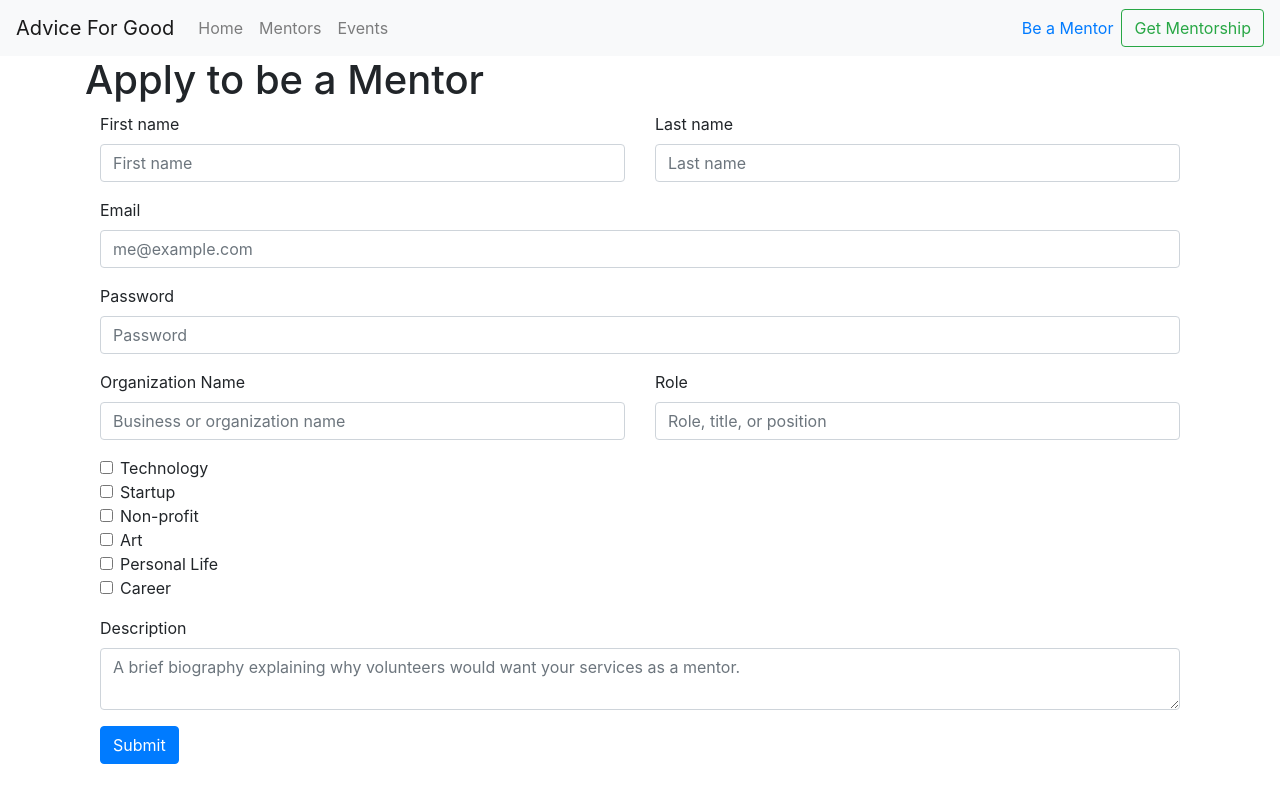
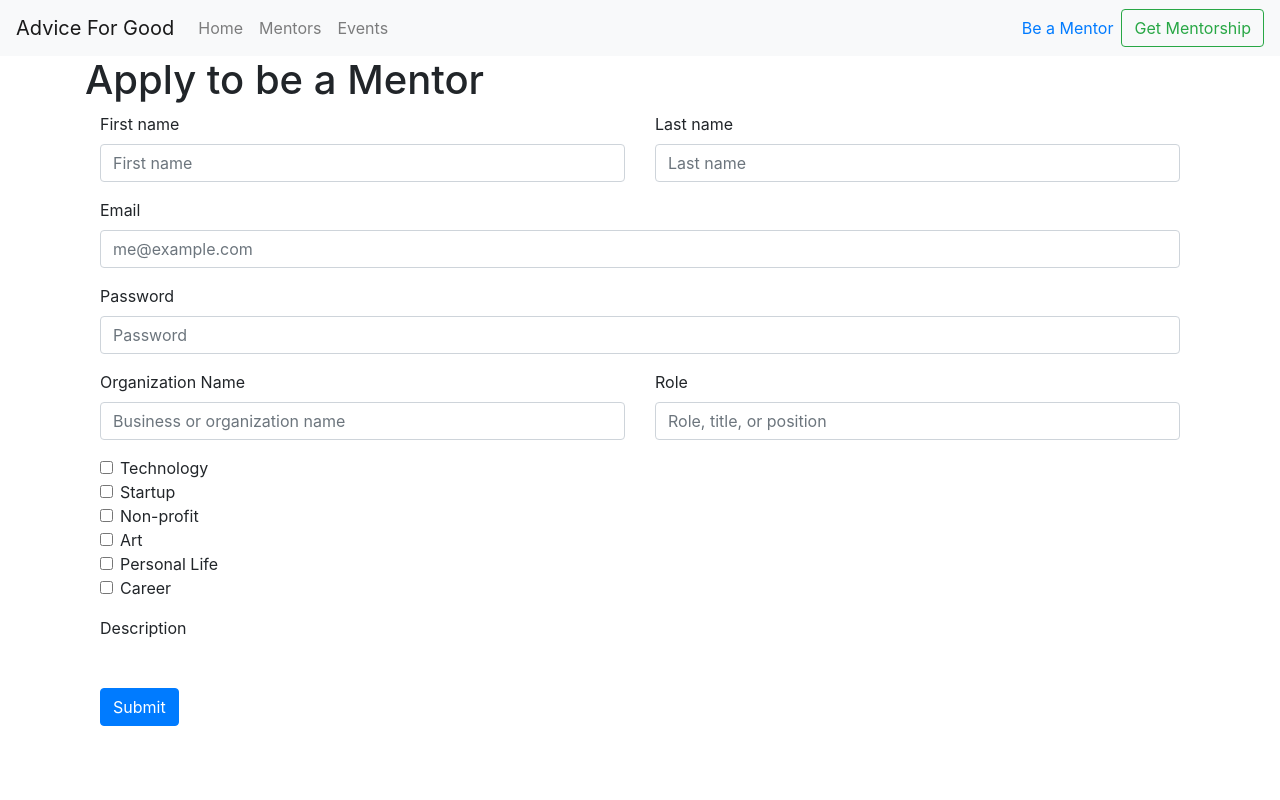
Before and after one commit to itsthechad/adviceforgood, a React (Create React App) app: page /mentor-apply in a window 1280 px wide. Built offline with nearby package versions, Linux system fonts and the light colour scheme.

Commit message:
Added draftjs to mentor application form.

```diff
--- a/src/pages/MentorApply.js
+++ b/src/pages/MentorApply.js
@@ -1,5 +1,6 @@
 import React, { Component } from 'react';
 import classnames from 'classnames';
+import { Editor, EditorState, convertToRaw } from 'draft-js';
 
 // Components
 import Page from '../components/Page';
@@ -19,16 +20,17 @@ export default class MentorApply extends Component {
             password: '',
             businessName: '',
             businessRole: '',
-            description: '',
             categories: [],
+            descriptionState: EditorState.createEmpty(),
         };
 
         this.handleInputChange = this.handleInputChange.bind(this);
+        this.handleDescriptionChange = this.handleDescriptionChange.bind(this);
         this.onSubmit = this.onSubmit.bind(this);
     }
 
     render() {
-        const { wasValidated, firstName, lastName, email, password, businessName, businessRole, description, categories } = this.state;
+        const { wasValidated, firstName, lastName, email, password, businessName, businessRole, categories, descriptionState } = this.state;
 
         return (
             <Page>
@@ -164,15 +166,11 @@ export default class MentorApply extends Component {
                     <div className="row">
                         <div className="col-md-12 mb-3">
                             <label htmlFor="validationCustom08">Description</label>
-                            <textarea
-                                name="description"
-                                onChange={ this.handleInputChange }
-                                value={ description }
-                                type="text"
-                                className="form-control"
-                                id="validationCustom08"
-                                placeholder="A brief biography explaining why volunteers would want your services as a mentor."
-                                required />
+                            { descriptionState &&
+                                <Editor
+                                    editorState={ descriptionState }
+                                    onChange={ this.handleDescriptionChange } />
+                            }
                             <div className="invalid-feedback">
                                 Please provide a description.
                             </div>
@@ -220,6 +218,22 @@ export default class MentorApply extends Component {
         });
     }
 
+    handleDescriptionChange(editorState) {
+        this.setState({ descriptionState: editorState });
+    }
+
+
+    // Get all categories from back-end and init them to false (not selected)
+    initCategories() {
+        return MentorService.getMentorCategories()
+        .then((categories) => {
+            categories.forEach((category) => {
+                category.value = false;
+            });
+            return categories;
+        });
+    }
+
     onSubmit(e) {
         const { firstName, lastName, email, password } = this.state;
 
@@ -233,16 +247,4 @@ export default class MentorApply extends Component {
             this.setState({ wasValidated: true });
         }
     }
-
-    // Get all categories from back-end and init them to false (not selected)
-    initCategories() {
-        return MentorService.getMentorCategories()
-        .then((categories) => {
-            categories.forEach((category) => {
-                category.value = false;
-            });
-            return categories;
-        });
-    }
-
 }
```
Also changed, not shown: 1 other file (tests, documents, lock files or other folders).
